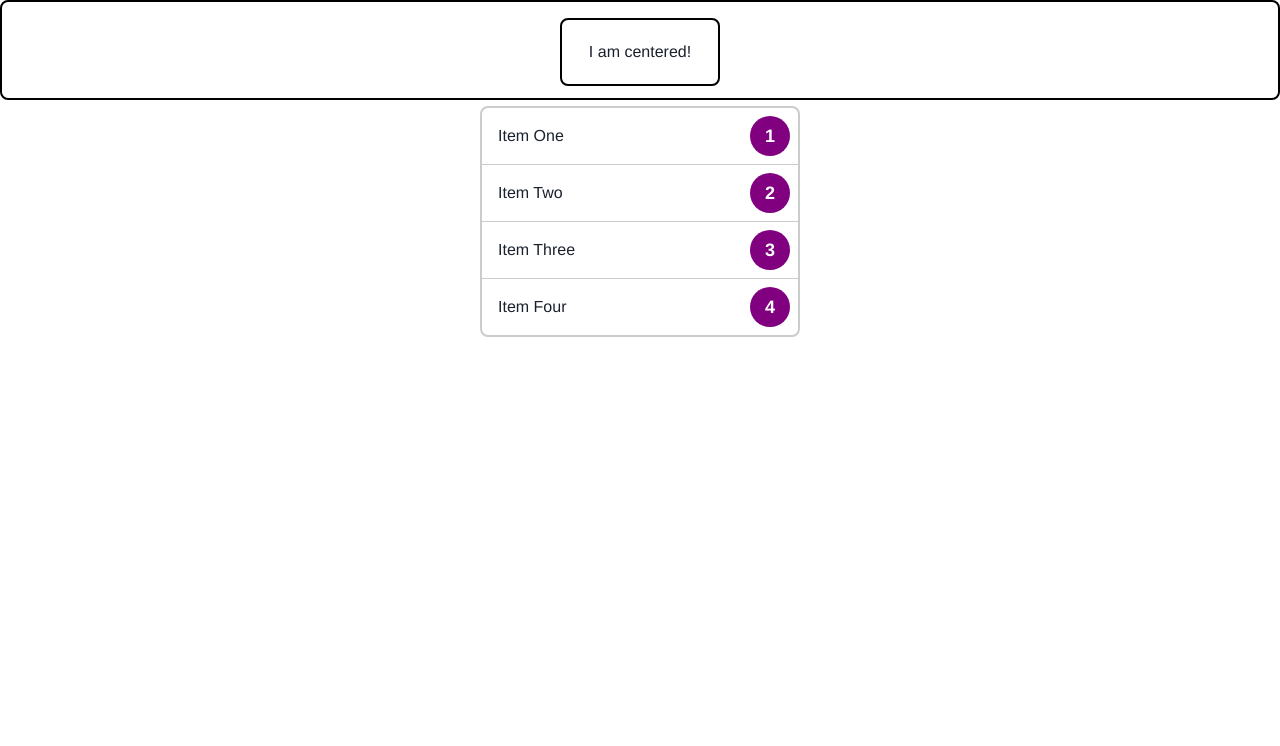
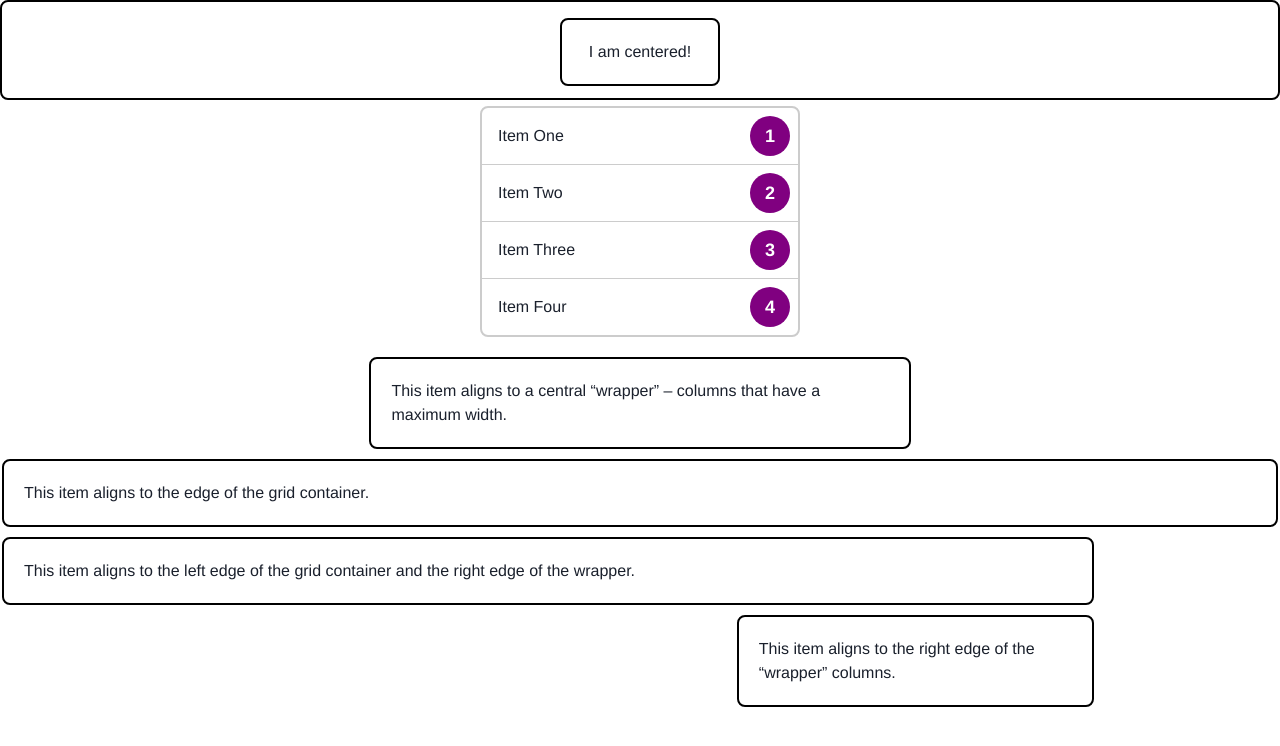
Before and after one commit to cm-kato-moqrin/css-layout-cookbook, a React (Create React App) app: page / in a window 1280 px wide. Shown: the top 746 px of the page. Built offline with nearby package versions, Linux system fonts and the light colour scheme.

Commit message:
first commit

```diff
--- a/src/App.tsx
+++ b/src/App.tsx
@@ -2,6 +2,7 @@ import * as React from 'react';
 import { ChakraProvider, VStack } from '@chakra-ui/react';
 import CenterContainer from './components/CenterContainer';
 import ListWithBadge from './components/ListWithBadge';
+import GridWrapper from './components/GridWrapper';
 import customTheme from './extendTheme';
 
 export const App = () => (
@@ -9,6 +10,7 @@ export const App = () => (
     <VStack border='2px' h='100px' borderColor='black' rounded='lg' spacing={5}>
       <CenterContainer />
       <ListWithBadge />
+      <GridWrapper />
     </VStack>
   </ChakraProvider>
 );
--- /dev/null
+++ b/src/components/GridWrapper.tsx
@@ -0,0 +1,53 @@
+import { Grid, GridItem } from '@chakra-ui/react';
+import React from 'react';
+
+function GridWrapper() {
+  return (
+    <Grid templateColumns='repeat(7, 1fr)' gap='10px'>
+      <GridItem
+        colStart={3}
+        colEnd={6}
+        colSpan={3}
+        border='2px'
+        borderColor='black'
+        rounded='lg'
+        p='20px'
+      >
+        This item aligns to a central “wrapper” – columns that have a maximum
+        width.
+      </GridItem>
+      <GridItem
+        colSpan={7}
+        border='2px'
+        borderColor='black'
+        rounded='lg'
+        p='20px'
+      >
+        This item aligns to the edge of the grid container.
+      </GridItem>
+      <GridItem
+        colSpan={6}
+        border='2px'
+        borderColor='black'
+        rounded='lg'
+        p='20px'
+      >
+        This item aligns to the left edge of the grid container and the right
+        edge of the wrapper.
+      </GridItem>
+      <GridItem
+        colStart={5}
+        colEnd={7}
+        colSpan={2}
+        border='2px'
+        borderColor='black'
+        rounded='lg'
+        p='20px'
+      >
+        This item aligns to the right edge of the “wrapper” columns.
+      </GridItem>
+    </Grid>
+  );
+}
+
+export default GridWrapper;
```
